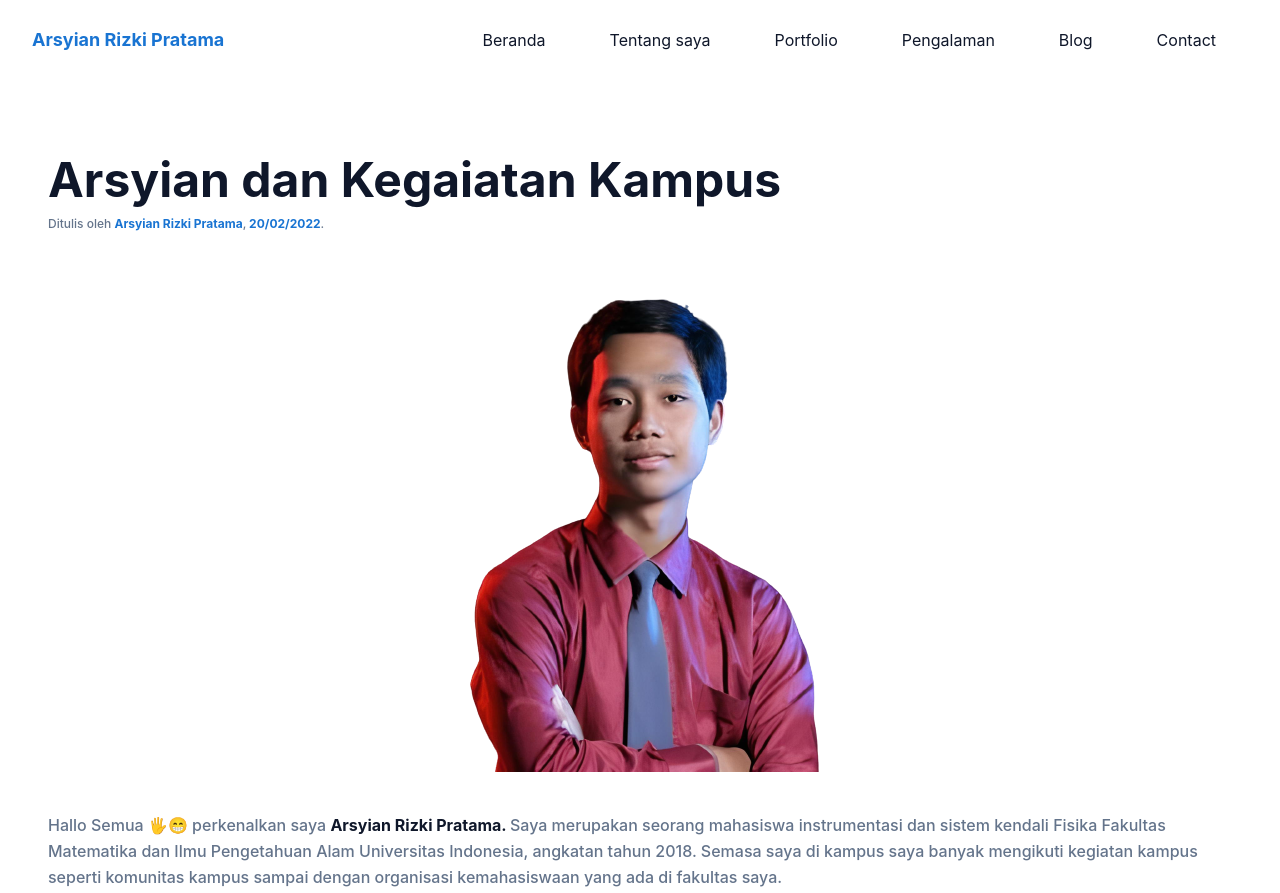
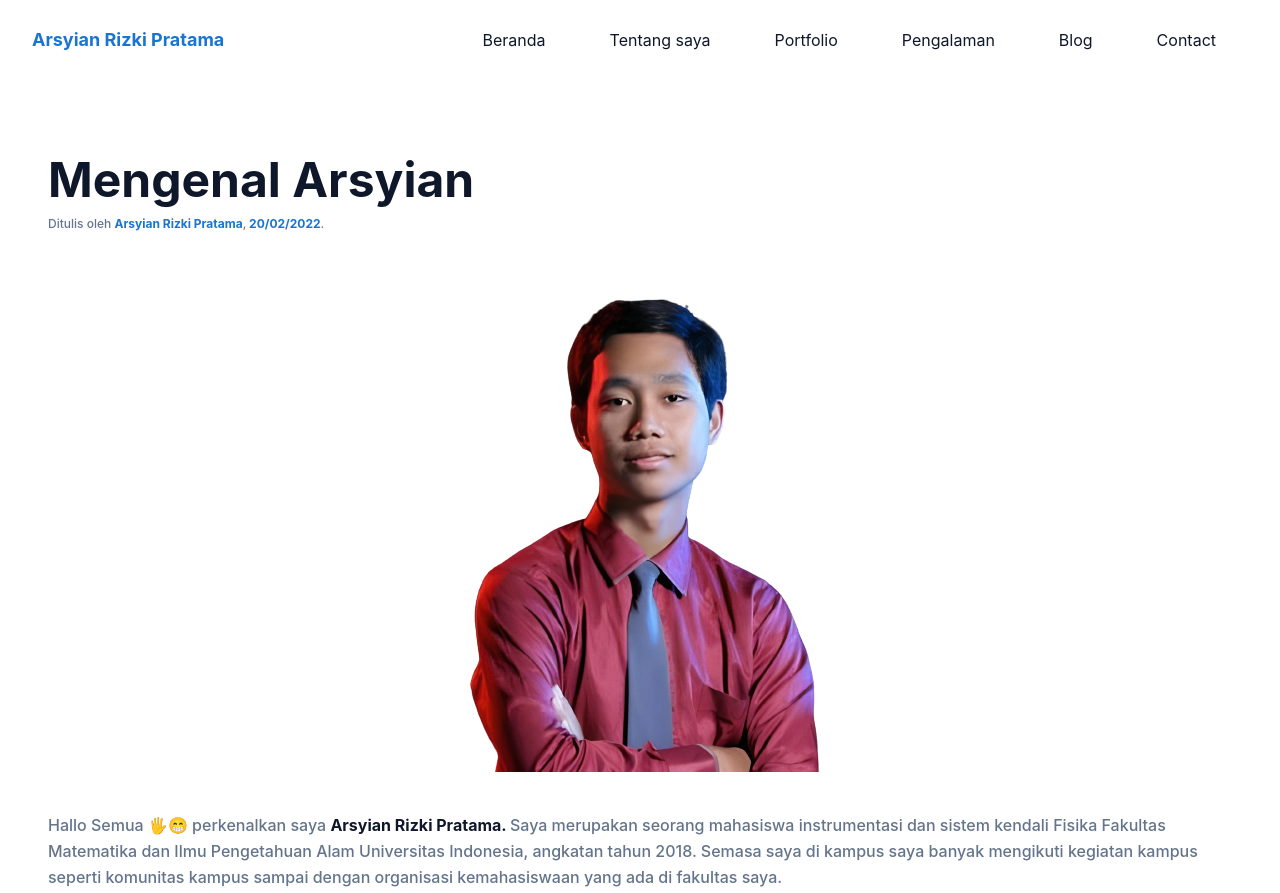
Before and after one commit to ArsyianRizkiPratama/portfolio, a website: page blog/arsyian-blog.html in a window 1280 px wide. Shown: the top 893 px of the page. Drawn offline with Linux system fonts and the light colour scheme.

Commit message:
Mengganti Judul Blog

```diff
--- a/blog/arsyian-blog.html
+++ b/blog/arsyian-blog.html
@@ -59,7 +59,7 @@
             <div class="flex flex-wrap">
                 <div class="w-full self-center px-8 ">
                     <!-- Headline & DateTime start -->
-                    <h1 class="text-base mb-3 text-left font-semibold text-primary md:text-xl lg:text-2xl"><span class="block font-bold text-dark text-2xl mt-3 md:text-4xl lg:text-5xl">Arsyian dan Kegaiatan Kampus</span></h1>
+                    <h1 class="text-base mb-3 text-left font-semibold text-primary md:text-xl lg:text-2xl"><span class="block font-bold text-dark text-2xl mt-3 md:text-4xl lg:text-5xl">Mengenal Arsyian</span></h1>
                     <h3 class="font-medium text-xs text-slate-500 text-left pt-8">Ditulis oleh <a href="/index.html" target="_blank" class="font-bold text-primary">Arsyian Rizki Pratama</a>,<a href="arsyian-blog.html" target="_blank" class="font-bold text-primary"> 20/02/2022</a>.</h3>
                     <!-- Headline & DateTime End -->
 
```
